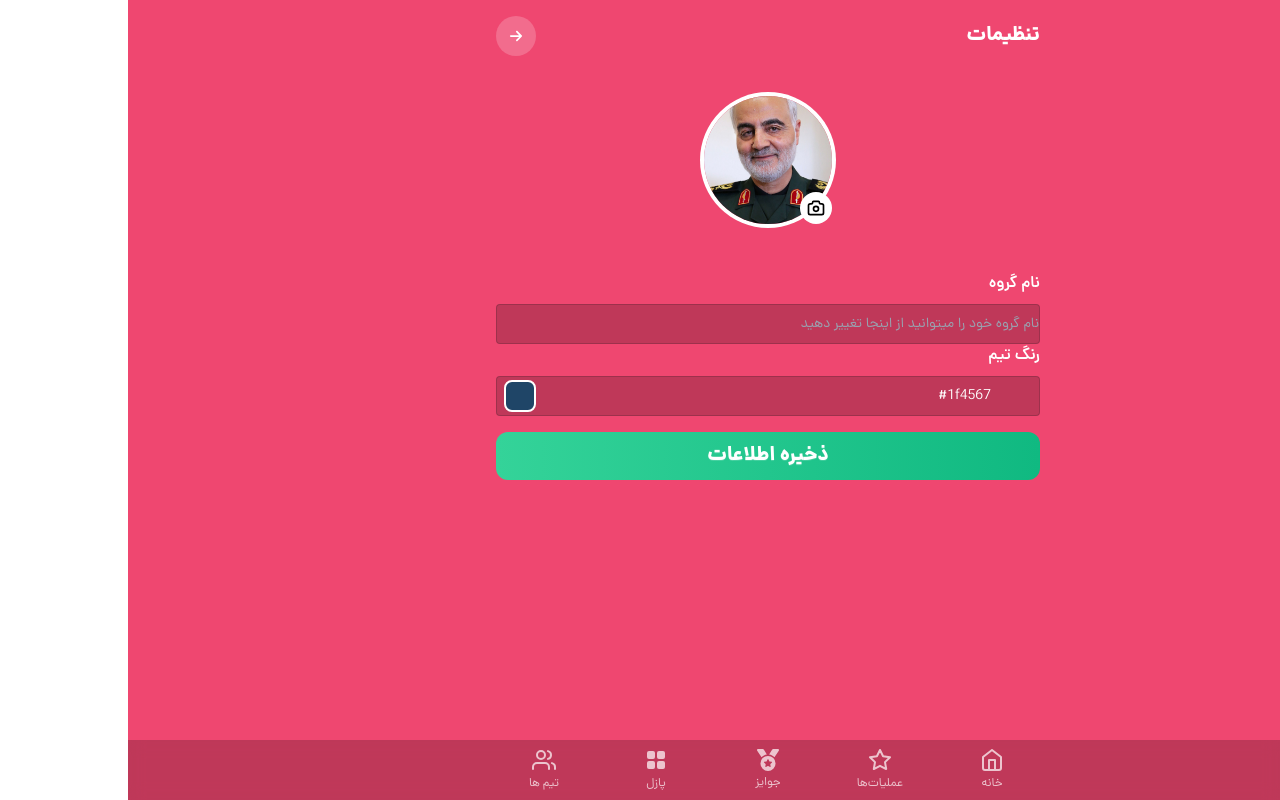
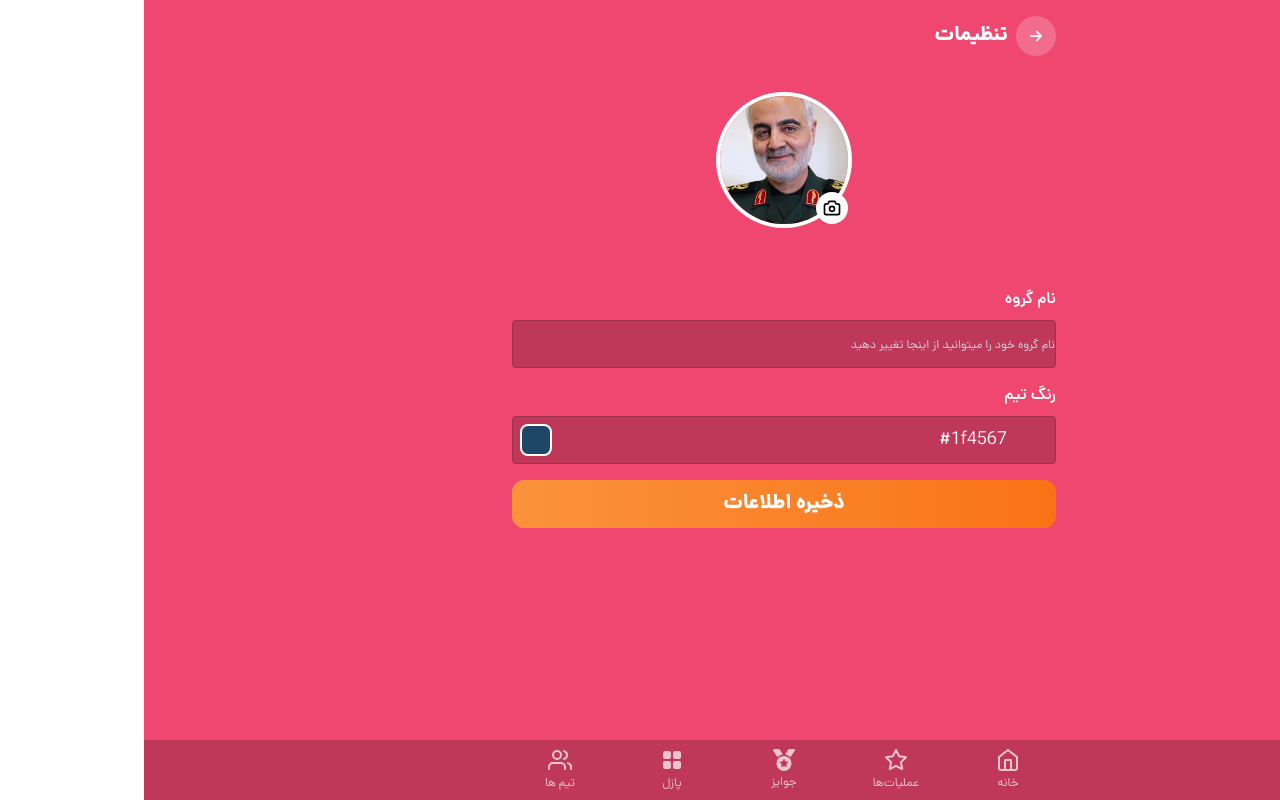
Before and after one commit to Alissin82/qrcode-game, a React (Vite) app: page /settings in a window 1280 px wide. Built offline with nearby package versions, Linux system fonts and the light colour scheme; no server answers.

Commit message:
add componenet to all project  and edit setting

```diff
--- a/src/pages/DashboardPage.tsx
+++ b/src/pages/DashboardPage.tsx
@@ -5,7 +5,6 @@ import {
 } from 'react';
 import {
     FaMedal,
-    FaStar,
     FaTrophy,
 } from 'react-icons/fa6';
 import { TbCoinFilled } from 'react-icons/tb';
@@ -89,26 +88,28 @@ const DashboardPage = () => {
                     <section
                         className={`mb-8 flex w-1/2 items-center justify-between rounded-xl bg-black/10 p-4`}
                     >
-                        <span className='text-2xl font-bold tracking-widest text-indigo-300'>
-                            {team?.score}
-                        </span>
-                        <div className='flex items-center gap-2'>
+                                                <div className='flex items-center gap-2'>
                             <div className='rounded-full bg-indigo-300 p-1'>
                                 <FaTrophy />
                             </div>
                         </div>
+                        <span className='text-2xl font-bold tracking-widest text-indigo-300'>
+                            {team?.score}
+                        </span>
+
                     </section>
                     <section
                         className={`mb-8 flex w-1/2 items-center justify-between rounded-xl bg-black/10 p-4`}
                     >
-                        <span className='text-2xl font-bold tracking-widest text-yellow-500'>
-                            {team?.coin}
-                        </span>
-                        <div className='flex items-center gap-2'>
+                                                <div className='flex items-center gap-2'>
                             <div className='rounded-full bg-yellow-400 p-1 text-black'>
                                 <TbCoinFilled />
                             </div>
                         </div>
+                        <span className='text-2xl font-bold tracking-widest text-yellow-500'>
+                            {team?.coin}
+                        </span>
+
                     </section>
                 </div>
 
@@ -155,15 +156,13 @@ const DashboardPage = () => {
 
                 {/* Team Progress Section */}
                 <section className='mb-8 rounded-xl bg-black/10 p-6'>
+                <div className='flex justify-between items-center align-middle'>
                     <h3 className='mb-5 text-lg font-bold'>
                         پیشرفت تیم
                     </h3>
                     <div className='mb-2 flex items-center justify-between text-sm opacity-80'>
                         <span>۷۰ ٪</span>
-                        <span>
-                            ٪ ۳۰ تا دریافت جایزه
-                            بعدی!
-                        </span>
+                    </div>
                     </div>
                     <progress
                         dir='rtl'
@@ -171,6 +170,10 @@ const DashboardPage = () => {
                         value='70'
                         max='100'
                     ></progress>
+                                            <span className='flex justify-center my-2'>
+                            ٪ ۳۰ تا دریافت جایزه
+                            بعدی!
+                        </span>
                 </section>
                 <Upgrade/>
                 {/* Floating Action Button */}
--- a/src/pages/MissionsPage.tsx
+++ b/src/pages/MissionsPage.tsx
@@ -20,6 +20,7 @@ import { TeamDataContext } from '../contexts/TeamDataContext.ts';
 import type { AxiosResponse } from 'axios';
 import type { ApiResponse } from '../types/apiResponse';
 import QrScanner from 'react-qr-scanner';
+import Upgrade from '../components/ui/Upgrade.tsx';
 
 const MissionsPage = () => {
     const navigate = useNavigate();
@@ -357,18 +358,7 @@ const MissionsPage = () => {
                 </section>
 
                 {/* Floating Action Button */}
-                <div className="fixed right-6 bottom-18 z-20 lg:right-auto lg:left-1/2 lg:ml-[280px]">
-                    <div className="indicator">
-                        <span className="indicator-item badge h-8 w-8 rounded-full border-none bg-rose-800 text-base">
-                            ⚡
-                        </span>
-                        <button
-                            className="btn btn-lg btn-warning h-18 w-18 flex-col rounded-full text-xs text-rose-600">
-                            <FaStar size={32} />
-                            ارتقا امتیاز
-                        </button>
-                    </div>
-                </div>
+              <Upgrade/>
             </div>
 
             {/* Bottom Navigation */}
--- a/src/pages/SettingPage.tsx
+++ b/src/pages/SettingPage.tsx
@@ -35,13 +35,14 @@ const SettingsPage = () => {
             {/* Main container with responsive max-width */}
             <div className='mx-auto w-full max-w-xl p-4 pb-32'>
                 {/* Header */}
-                <header className='mb-10 flex items-center justify-between'>
-                    <h1 className='text-xl font-bold'>
-                        تنظیمات
-                    </h1>
+                <header className='mb-10 flex items-center justify-start'>
+
                     <button className='btn btn-square btn-ghost rounded-full bg-white/20'>
                         <FaArrowRight />
                     </button>
+                                        <h1 className='text-xl font-bold px-2'>
+                        تنظیمات
+                    </h1>
                 </header>
 
                 {/* Profile Picture Section */}
@@ -64,7 +65,7 @@ const SettingsPage = () => {
                 {/* Form Section */}
                 <form className='space-y-6 text-right'>
                     {/* Team Name Input */}
-                    <div>
+                    <div className='py-4'>
                         <label
                             htmlFor='teamName'
                             className='mb-2 block font-semibold'
@@ -75,7 +76,7 @@ const SettingsPage = () => {
                             type='text'
                             id='teamName'
                             placeholder='نام گروه خود را میتوانید از اینجا تغییر دهید'
-                            className='input input-bordered w-full bg-black/20 text-right placeholder:text-gray-400'
+                            className='input input-bordered input-lg w-full bg-black/20 text-right placeholder:text-gray-300 placeholder:text-xs'
                         />
                     </div>
 
@@ -93,7 +94,7 @@ const SettingsPage = () => {
                                 type='text'
                                 value={teamColor}
                                 readOnly
-                                className='input input-bordered w-full bg-black/20 pr-12 text-right'
+                                className='input input-bordered input-lg w-full bg-black/20 pr-12 text-right'
                             />
                             {/* This is the clickable swatch that opens the color picker */}
                             <label
@@ -123,8 +124,9 @@ const SettingsPage = () => {
                             type='submit'
                             className='btn btn-lg w-full rounded-xl border-none text-xl font-bold text-white'
                             style={{
-                                background:
-                                    'linear-gradient(to left, #10B981, #34D399)', // Green gradient
+                                background: isBoy
+                                    ? 'linear-gradient(to left, #10B981, #34D399)' // سبز وقتی true
+                                    : 'linear-gradient(to left, #F97316, #FB923C)', // نارنجی وقتی false
                             }}
                         >
                             ذخیره اطلاعات
```
